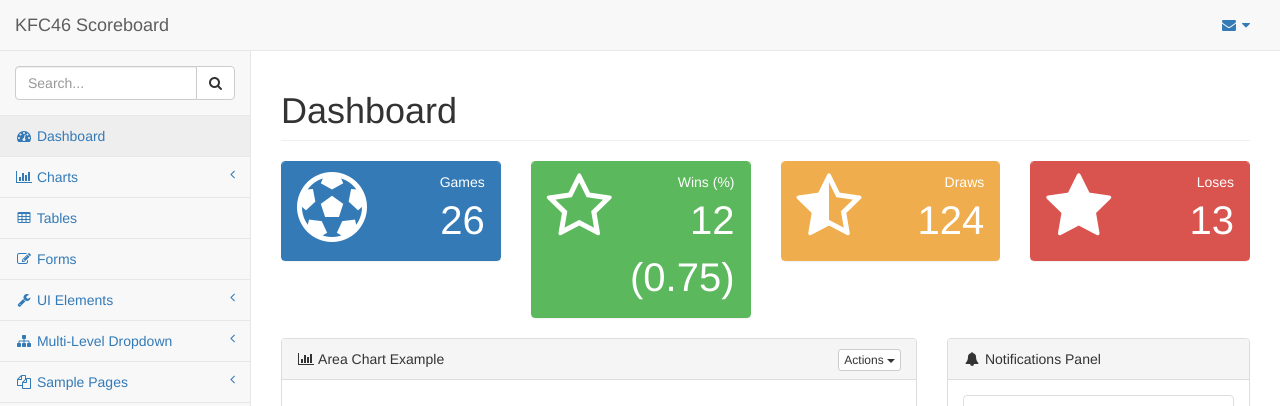
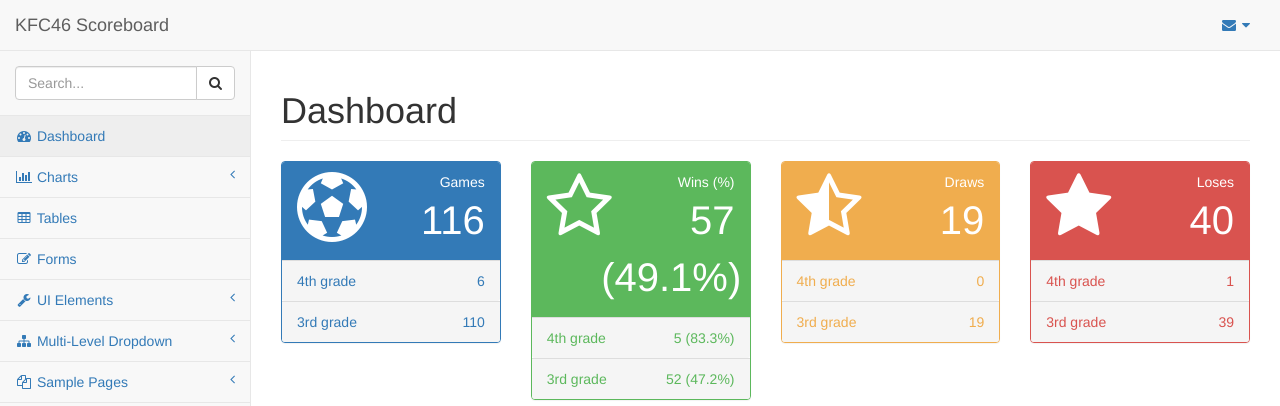
Before and after one commit to tomoyamkung/kfc46_scoreboard_content, a website: page pages/index.html in a window 1280 px wide. Shown: the top 406 px of the page. Drawn offline with Linux system fonts and the light colour scheme.

Commit message:
refs #5 「サマリ」に各学年ごとの数値を表示するように実装

```diff
--- a/pages/index.html
+++ b/pages/index.html
@@ -233,10 +233,22 @@
                                 </div>
                                 <div class="col-xs-9 text-right">
                                     <div>Games</div>
-                                    <div class="huge">26</div>
+                                    <div class="huge">116</div>
                                 </div>
                             </div>
                         </div>
+			<a>
+                            <div class="panel-footer">
+                                <span class="pull-left">4th grade</span>
+                                <span class="pull-right">6</span>
+                                <div class="clearfix"></div>
+                            </div>
+                            <div class="panel-footer">
+                                <span class="pull-left">3rd grade</span>
+                                <span class="pull-right">110</span>
+                                <div class="clearfix"></div>
+                            </div>
+                        </a>
                     </div>
                 </div>
                 <div class="col-lg-3 col-md-6">
@@ -248,10 +260,22 @@
                                 </div>
                                 <div class="col-xs-9 text-right">
                                     <div>Wins (%)</div>
-                                    <div class="huge">12 (0.75)</div>
+                                    <div class="huge">57 (49.1%)</div>
                                 </div>
                             </div>
                         </div>
+			<a>
+                            <div class="panel-footer">
+                                <span class="pull-left">4th grade</span>
+                                <span class="pull-right">5 (83.3%)</span>
+                                <div class="clearfix"></div>
+                            </div>
+                            <div class="panel-footer">
+                                <span class="pull-left">3rd grade</span>
+                                <span class="pull-right">52 (47.2%)</span>
+                                <div class="clearfix"></div>
+                            </div>
+                        </a>
                     </div>
                 </div>
                 <div class="col-lg-3 col-md-6">
@@ -263,10 +287,22 @@
                                 </div>
                                 <div class="col-xs-9 text-right">
                                     <div>Draws</div>
-                                    <div class="huge">124</div>
+                                    <div class="huge">19</div>
                                 </div>
                             </div>
                         </div>
+			<a>
+                            <div class="panel-footer">
+                                <span class="pull-left">4th grade</span>
+                                <span class="pull-right">0</span>
+                                <div class="clearfix"></div>
+                            </div>
+                            <div class="panel-footer">
+                                <span class="pull-left">3rd grade</span>
+                                <span class="pull-right">19</span>
+                                <div class="clearfix"></div>
+                            </div>
+                        </a>
                     </div>
                 </div>
                 <div class="col-lg-3 col-md-6">
@@ -278,10 +314,22 @@
                                 </div>
                                 <div class="col-xs-9 text-right">
                                     <div>Loses</div>
-                                    <div class="huge">13</div>
+                                    <div class="huge">40</div>
                                 </div>
                             </div>
                         </div>
+			<a>
+                            <div class="panel-footer">
+                                <span class="pull-left">4th grade</span>
+                                <span class="pull-right">1</span>
+                                <div class="clearfix"></div>
+                            </div>
+                            <div class="panel-footer">
+                                <span class="pull-left">3rd grade</span>
+                                <span class="pull-right">39</span>
+                                <div class="clearfix"></div>
+                            </div>
+                        </a>
                     </div>
                 </div>
             </div>
```
